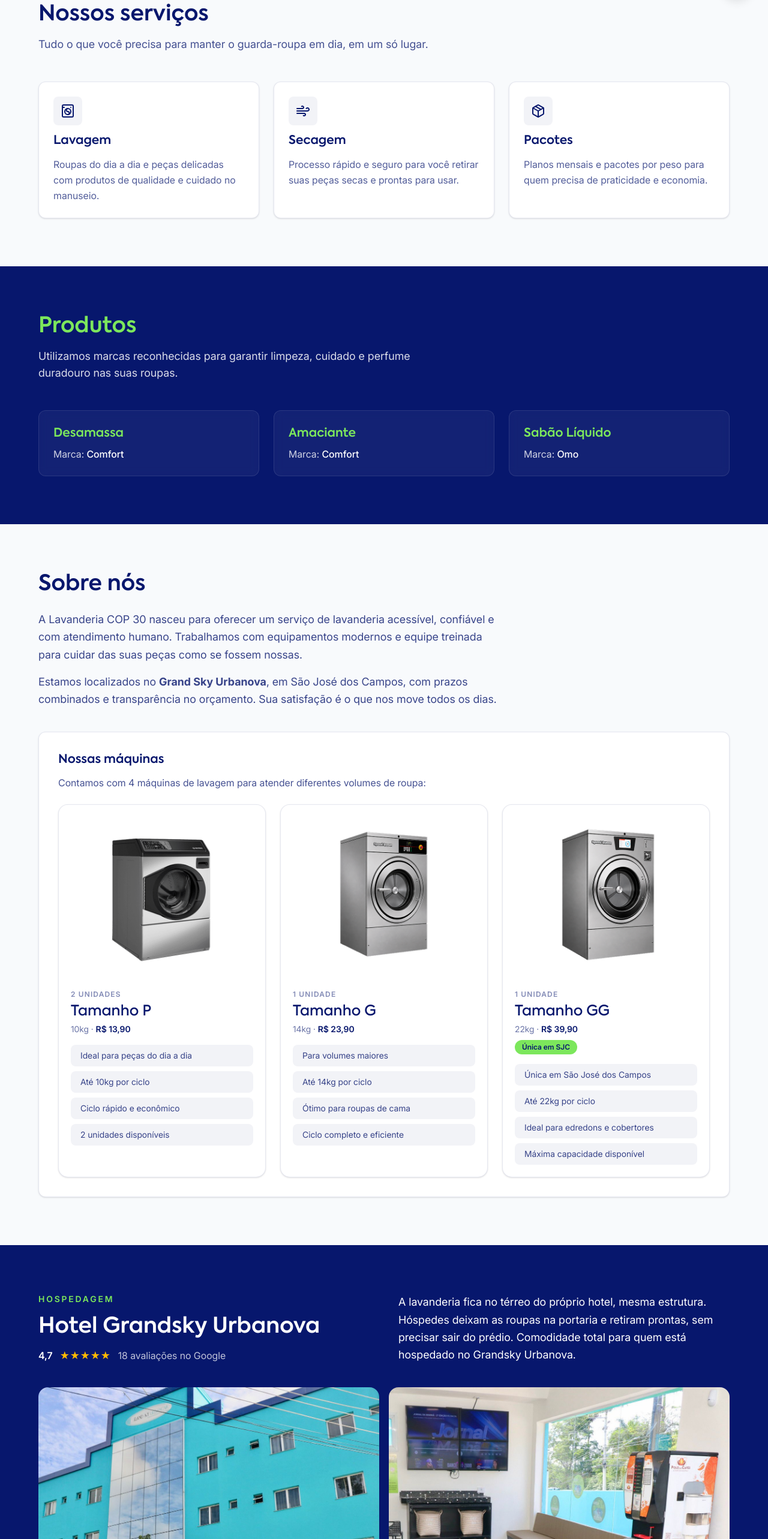
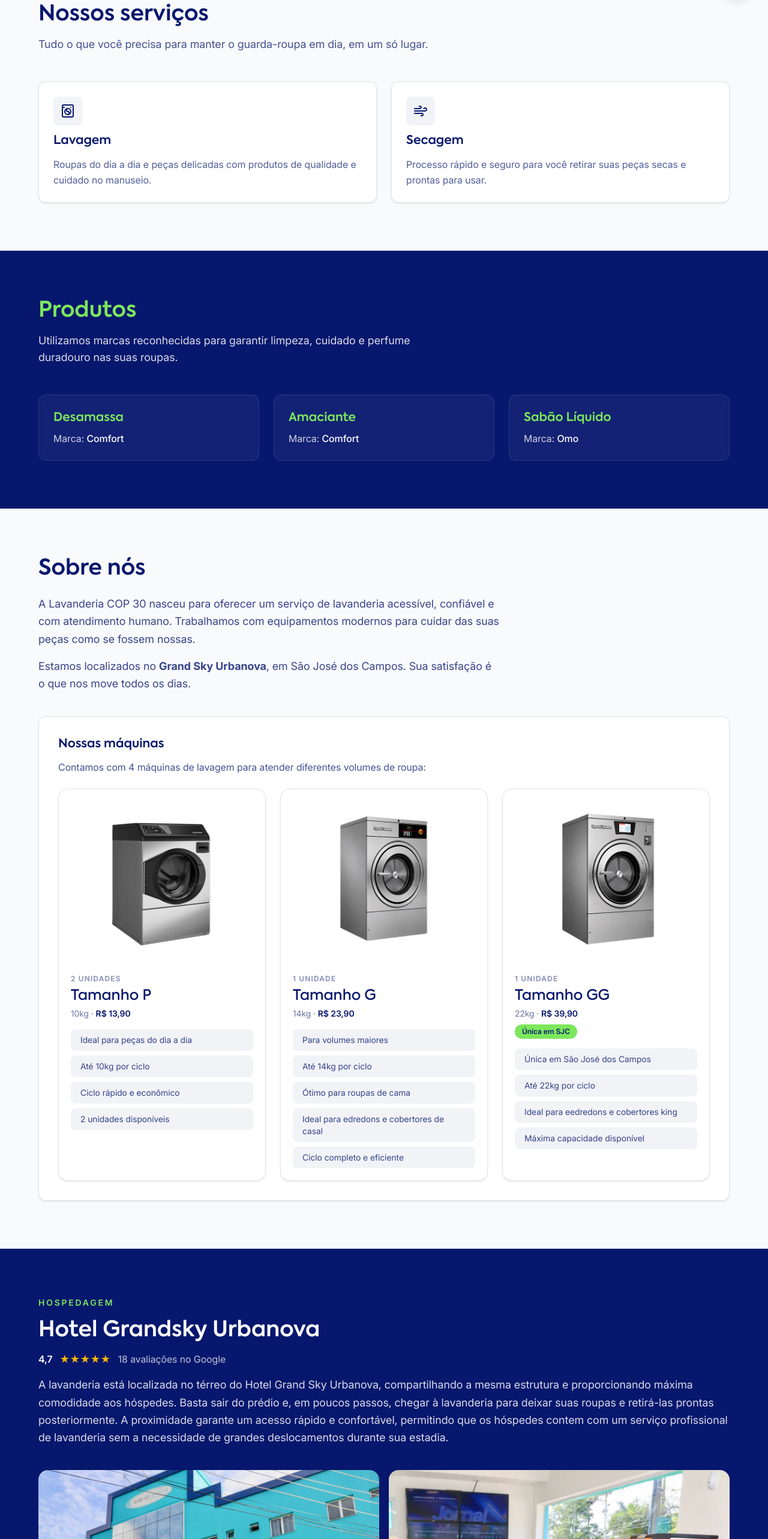
Before and after one commit to ramou1/lavanderiacop30, a Next.js app: page / in a window 1280 px wide. Shown: the part 780-3346 px from the top of the page at 60% size. Built offline with nearby package versions, Linux system fonts and the light colour scheme.

Commit message:
feat: ajustes de conteúdo e layout das seções de serviços e hotel

```diff
--- a/app/page.tsx
+++ b/app/page.tsx
@@ -14,7 +14,6 @@ import {
   type RefObject,
 } from "react";
 import {
-  Package,
   WashingMachine,
   Wind,
   type LucideIcon,
@@ -43,13 +42,7 @@ const SERVICES: {
     icon: Wind,
     description:
       "Processo rápido e seguro para você retirar suas peças secas e prontas para usar.",
-  },
-  {
-    title: "Pacotes",
-    icon: Package,
-    description:
-      "Planos mensais e pacotes por peso para quem precisa de praticidade e economia.",
-  },
+  }
 ];
 
 function RevealOnScroll({
@@ -273,7 +266,7 @@ export default function Home() {
               </p>
             </div>
 
-            <ul className="mt-12 grid gap-6 lg:grid-cols-3">
+            <ul className="mt-12 grid gap-6 lg:grid-cols-2">
               {SERVICES.map(({ title, icon: Icon, description }, index) => (
                 <RevealOnScroll
                   key={title}
@@ -345,13 +338,11 @@ export default function Home() {
               <p>
                 A {SITE_NAME} nasceu para oferecer um serviço de lavanderia
                 acessível, confiável e com atendimento humano. Trabalhamos com
-                equipamentos modernos e equipe treinada para cuidar das suas
-                peças como se fossem nossas.
+                equipamentos modernos para cuidar das suas peças como se fossem nossas.
               </p>
               <p>
                 Estamos localizados no <strong>{CONTACT.location}</strong>, em
-                São José dos Campos, com prazos combinados e transparência no
-                orçamento. Sua satisfação é o que nos move todos os dias.
+                São José dos Campos. Sua satisfação é o que nos move todos os dias.
               </p>
             </div>
 
@@ -394,6 +385,7 @@ export default function Home() {
                       "Para volumes maiores",
                       "Até 14kg por ciclo",
                       "Ótimo para roupas de cama",
+                      "Ideal para edredons e cobertores de casal",
                       "Ciclo completo e eficiente",
                     ],
                   },
@@ -407,7 +399,7 @@ export default function Home() {
                     vantagens: [
                       "Única em São José dos Campos",
                       "Até 22kg por ciclo",
-                      "Ideal para edredons e cobertores",
+                      "Ideal para eedredons e cobertores king",
                       "Máxima capacidade disponível",
                     ],
                   },
@@ -473,8 +465,7 @@ export default function Home() {
           style={{ backgroundColor: "var(--foreground)" }}
         >
           <div className="mx-auto max-w-6xl">
-            <div className="grid gap-8 lg:grid-cols-2 lg:gap-12">
-              <div>
+            <div className="max-w-full">
               <p
                 className="text-sm font-semibold uppercase tracking-[0.2em]"
                 style={{ color: "#7ce75c", fontFamily: "var(--font-body)" }}
@@ -499,15 +490,17 @@ export default function Home() {
                   18 avaliações no Google
                 </span>
               </div>
-              </div>
-
               <p
-                className="text-base leading-relaxed sm:text-lg"
-                style={{ color: "#ffffff", fontFamily: "var(--font-body)" }}
+                className="mt-4 text-base leading-relaxed sm:text-lg"
+                style={{ color: "rgba(255,255,255,0.85)", fontFamily: "var(--font-body)" }}
               >
-                A lavanderia fica no térreo do próprio hotel, mesma estrutura. Hóspedes deixam as roupas na
-                portaria e retiram prontas, sem precisar sair do prédio.
-                Comodidade total para quem está hospedado no Grandsky Urbanova.
+                A lavanderia está localizada no térreo do Hotel Grand Sky Urbanova,
+                compartilhando a mesma estrutura e proporcionando máxima comodidade
+                aos hóspedes. Basta sair do prédio e, em poucos passos, chegar à
+                lavanderia para deixar suas roupas e retirá-las prontas posteriormente.
+                A proximidade garante um acesso rápido e confortável, permitindo que os
+                hóspedes contem com um serviço profissional de lavanderia sem a
+                necessidade de grandes deslocamentos durante sua estadia.
               </p>
             </div>
 
```
Also changed, not shown: 1 other file (tests, documents, lock files or other folders). Lines whose indentation alone changed are shown as unchanged.
